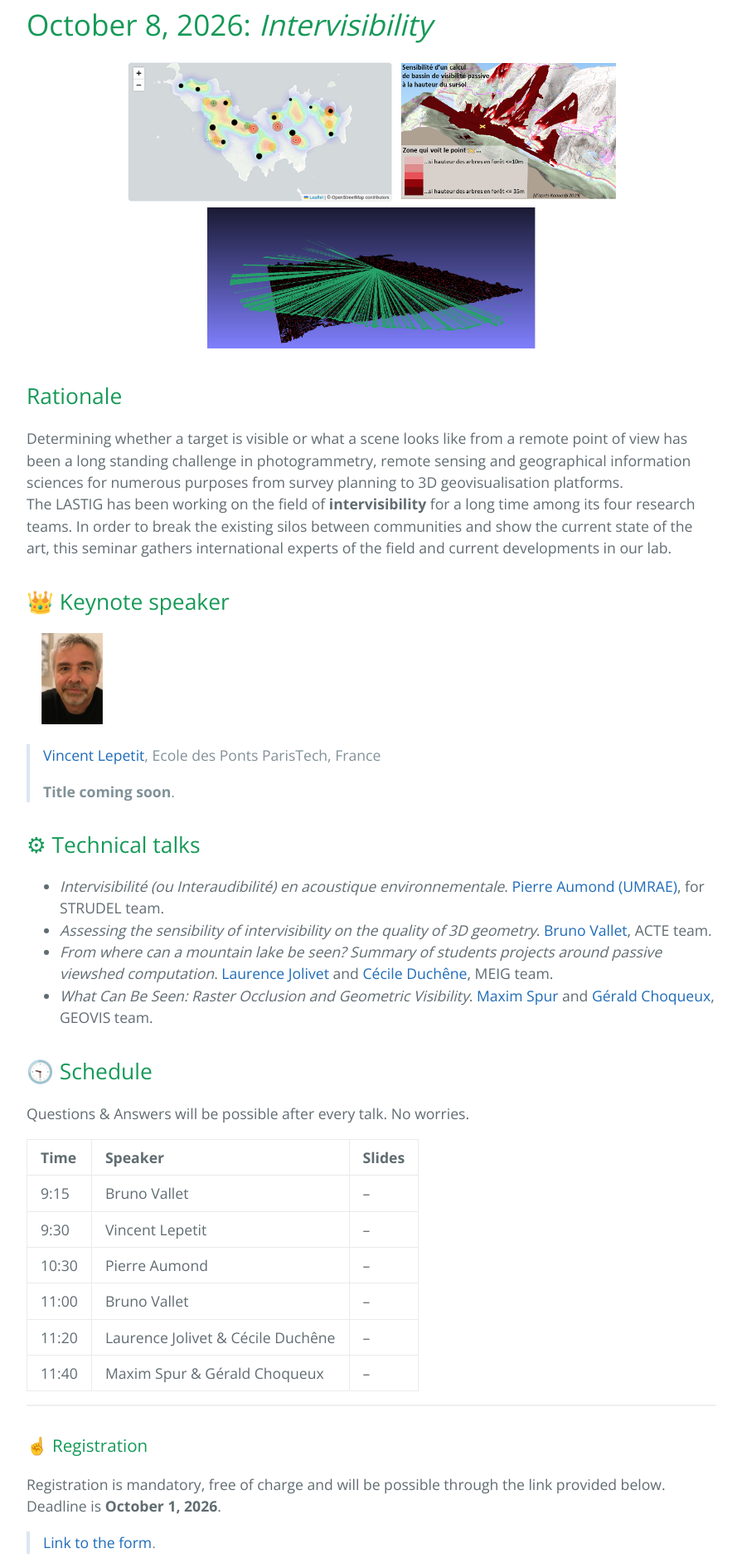
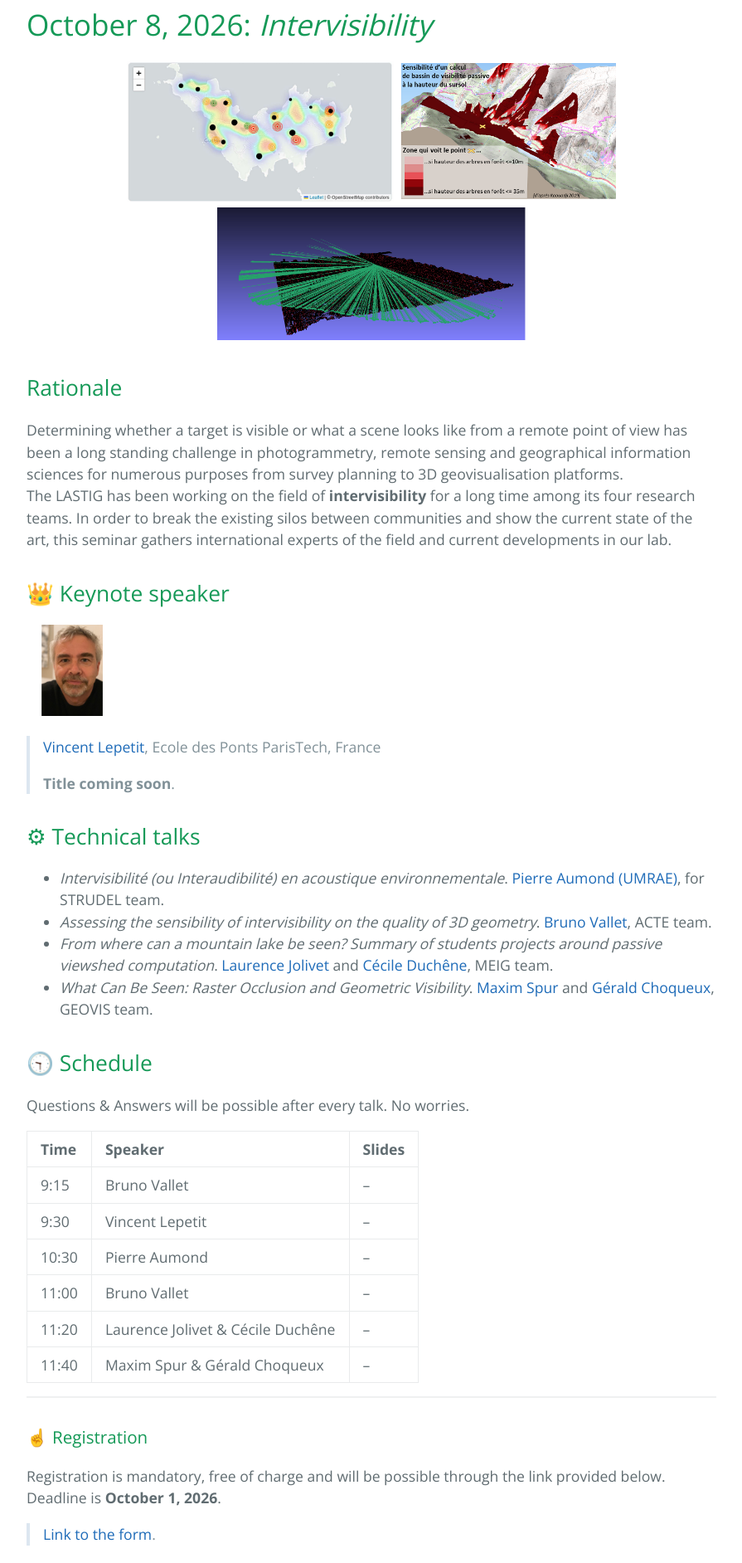
Before and after one commit to umrlastig/seminars, a Jekyll site: the page built from index.md, in a window 1280 px wide. Shown: the part 690-2574 px from the top of the page at 83% size, without its empty margins (192-1087 px from the left). Built offline with Jekyll 4.4.1, drawn with Linux system fonts in a browser that asks for light colours.

Commit message:
Update index.md

```diff
--- a/index.md
+++ b/index.md
@@ -11,7 +11,7 @@ Our seminars are **hybrid, free, open to everyone**, assuming you are preliminar
 <a id="news"></a>
 # October 8, 2026: _Intervisibility_
 <p align="center">
-<img src="documents/aumont.png" height="170" />   <img src="documents/duchenejolivet.png" height="170" /><img src="documents/darshan.png" height="170" />
+<img src="documents/aumont.png" height="170" />   <img src="documents/duchenejolivet.png" height="170" /> <img src="documents/darshan.png" height="160" />
 </p>
 ## Rationale
 Determining whether a target is visible or what a scene looks like from a remote point of view has been a long standing challenge in photogrammetry, remote sensing and geographical information sciences for numerous purposes from survey planning to 3D geovisualisation platforms. <br>
```
